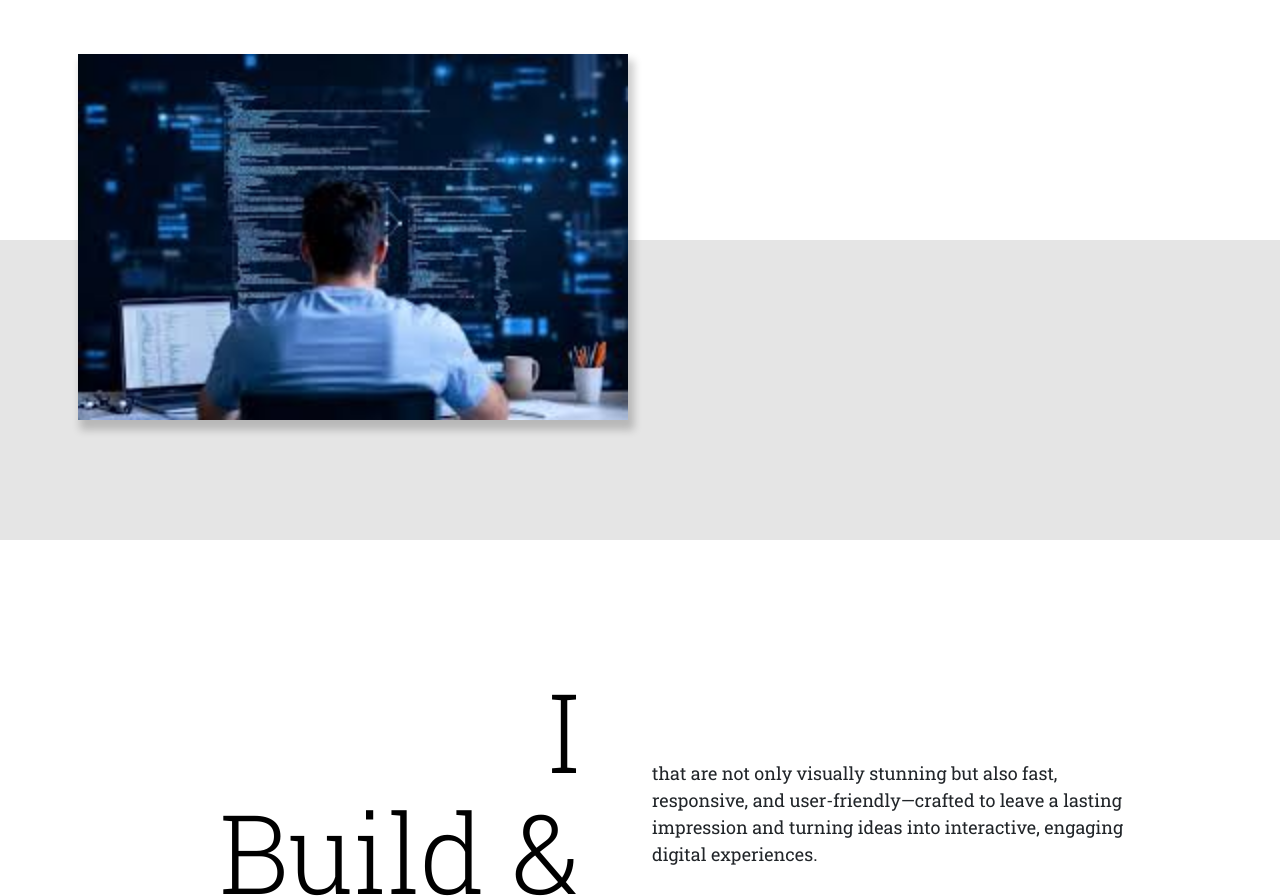
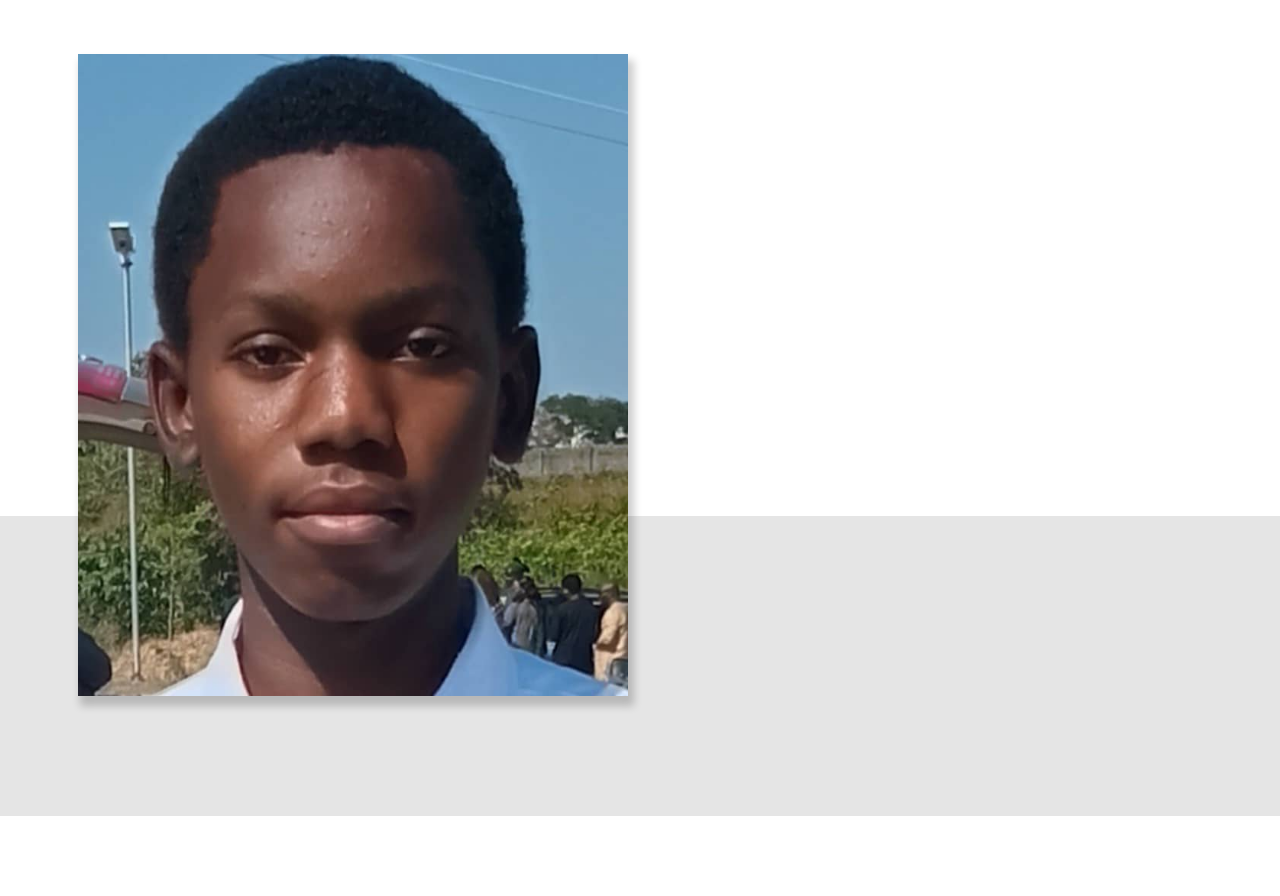
Before and after one commit to Francid3008/Classic-aces, a plain HTML site: page index.html in a window 1280 px wide. Shown: the part 1218-2114 px from the top of the page. Drawn offline with nearby package versions, Linux system fonts and the light colour scheme; files that its build step writes are made by us from their sources; files whose address does not match are found by name.

Commit message:
Update index.html

```diff
--- a/index.html
+++ b/index.html
@@ -83,7 +83,7 @@
                         I Am a Software <span class="fw-bold">Designer & Developer</span>
                     </div>
                     <div class="section-3-image-left text-lg-end">
-                        <img src="images (1).jpeg" class="img-fluid sec3-images sec3-img-left" alt="">
+                        <img src="image7.jpg" class="img-fluid sec3-images sec3-img-left" alt="">
                     </div>
                 </div>
                 <div class="col-lg-6 section-3-inner-col-right text-center mt-5 mt-lg-0">
```
